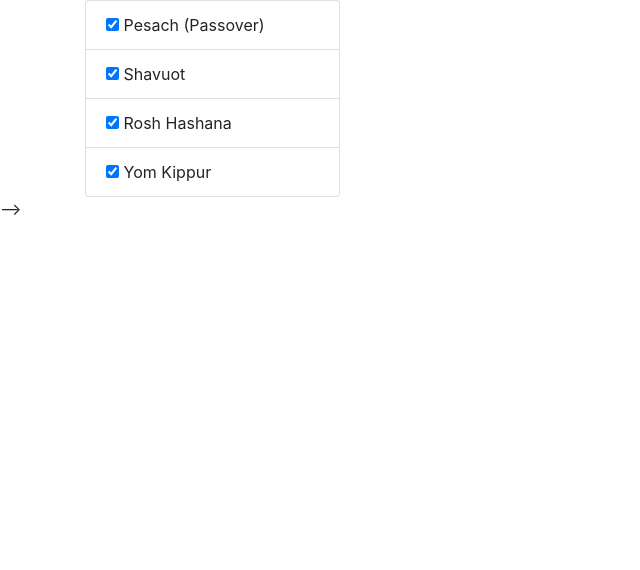
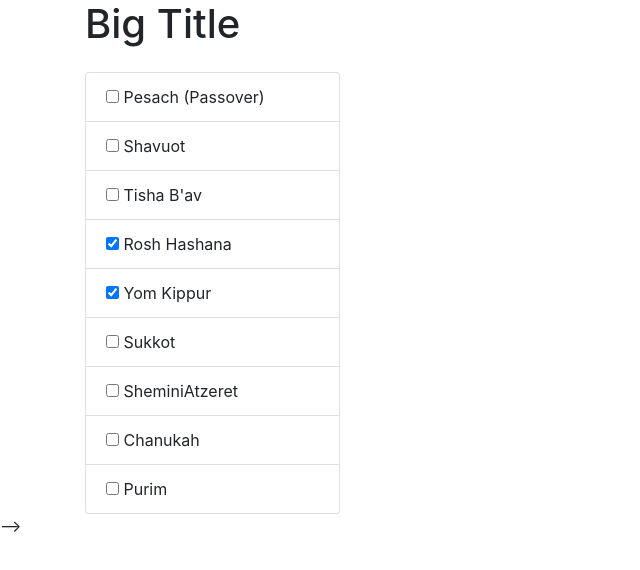
Before and after one commit to RaphiStein/ytdays, a website built with webpack: page index.html in a window 1280 px wide. Shown: the whole page, without its empty margins (0-640 px from the left). Built offline with nearby package versions, Linux system fonts and the light colour scheme; no server answers.

Commit message:
skip "Erev" yom tov, and some color and checkbox updates

```diff
--- a/index.html
+++ b/index.html
@@ -15,15 +15,25 @@
 <body>
 
   <div class="container">
+
+    <div class="row">
+      <div class="col mb-3">
+        <h1>Big Title</h1>
+      </div>
+    </div>
+
     <div class="row">
       <div id="checkboxes-area" class="col-3">
 <!--         <h3>Select Holidays to Show</h3> -->
         <ul class="list-group">
           <li class="list-group-item">
-            <input type="checkbox" id="chkbox_pesach" class="chkbox" value="Pesach" checked="true"> Pesach (Passover)
+            <input type="checkbox" id="chkbox_pesach" class="chkbox" value="Pesach"> Pesach (Passover)
           </li>
           <li class="list-group-item">
-            <input type="checkbox" id="chkbox_shavuot" class="chkbox" value="Shavuot" checked="true"> Shavuot
+            <input type="checkbox" id="chkbox_shavuot" class="chkbox" value="Shavuot"> Shavuot
+          </li>
+          <li class="list-group-item">
+            <input type="checkbox" id="chkbox_tishabav" class="chkbox" value="Tisha B'av"> Tisha B'av
           </li>
           <li class="list-group-item">
             <input type="checkbox" id="chkbox_roshhashana" class="chkbox" value="Rosh Hashana" checked="true"> Rosh Hashana
@@ -31,10 +41,24 @@
           <li class="list-group-item">
             <input type="checkbox" id="chkbox_yomkippur" class="chkbox" value="Yom Kippur" checked="true"> Yom Kippur
           </li>
+          <li class="list-group-item">
+            <input type="checkbox" id="chkbox_sukkot" class="chkbox" value="Sukkot"> Sukkot
+          </li>
+          <li class="list-group-item">
+            <input type="checkbox" id="chkbox_sheminiatzeret" class="chkbox" value="SheminiAtzeret"> SheminiAtzeret
+          </li>
+          <li class="list-group-item">
+            <input type="checkbox" id="chkbox_chanukah" class="chkbox" value="Chanukah"> Chanukah
+          </li>
+          <li class="list-group-item">
+            <input type="checkbox" id="chkbox_purim" class="chkbox" value="Purim"> Purim
+          </li>
         </ul>
       </div>
 
       <div id="calendar-area" class="col-9"></div>
+
+
     </div>
   </div>
   <!-- Scripts -->
--- a/src/constants.ts
+++ b/src/constants.ts
@@ -9,12 +9,15 @@ export const constants:any = {
   rowHeight: 25,
   interyearMargin: 20,
   colors: {
-    Pesach: "#1E90FF",
+    "Rosh Hashana": "#D3143C",
+    "Yom Kippur": "#8B0000",
+    Sukkot: "#287d35",
+    SheminiAtzeret: "#219c33",
+    Chanukah: "#1E90FF",
+    Purim: "#ecff73",
+    Pesach: "#CAE5E8",
     Shavuot: "#7CF000",
     //"Shavuot": "#FFD700",
-    "Rosh Hashana": "#D3143C",
-    "Yom Kippur": "#8B0000",
-    Sukkot: "#FFFF00"
   }
 }
 
--- a/src/structure-from-hebcal.ts
+++ b/src/structure-from-hebcal.ts
@@ -21,10 +21,13 @@ export function structureFromHebcal(hebcalRaw: IHebcalYearRaw): IInputYear {
     for (let s of mappedToArray) {
         const setItems: IInputSetItem[] = [];
         for (const hebCalYearItem of s){
-           setItems.push( {
+
+            if (hebCalYearItem.title.match(/^Erev.*/)) continue;
+
+            setItems.push( {
                 name: convertHebcalMemoToYomTovName(hebCalYearItem.memo),
                 days: [dateToDayOfWeek(hebCalYearItem.date)]
-           })
+            })
         }
 
         sets.push({
```
